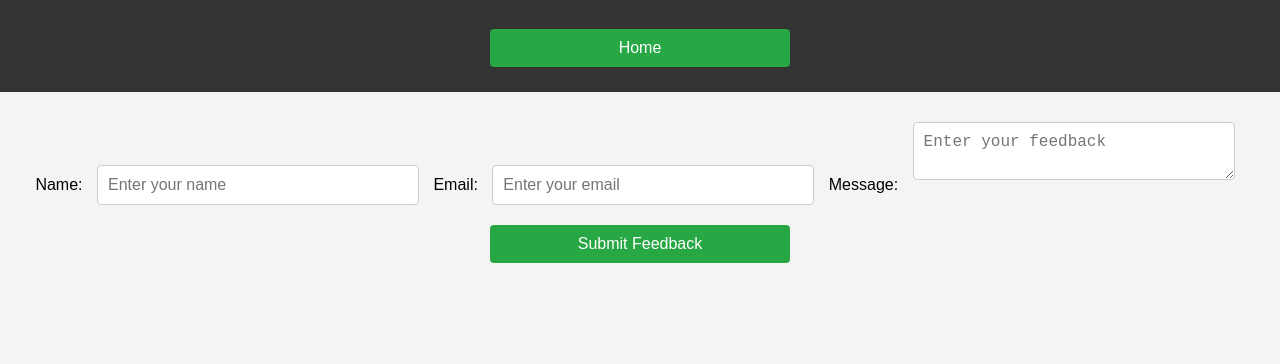
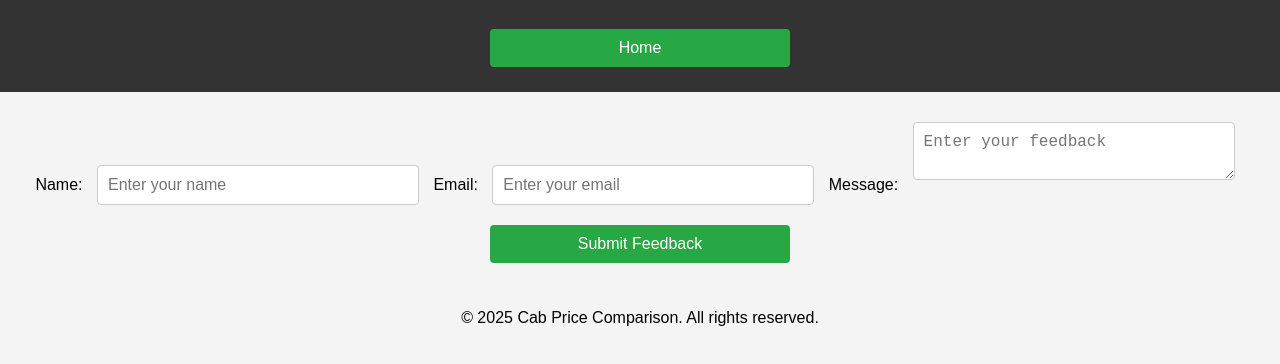
Before and after one commit to hansikaverma2004/AgileProject, a plain HTML site: page feedback.html in a window 1280 px wide. Shown: the part 76-440 px from the top of the page. Drawn offline with Linux system fonts and the light colour scheme.

Commit message:
Update feedback.html

```diff
--- a/feedback.html
+++ b/feedback.html
@@ -36,3 +36,6 @@
     </script>
 </body>
 </html>
+<footer>
+    <p>&copy; 2025 Cab Price Comparison. All rights reserved.</p>
+</footer>
```
